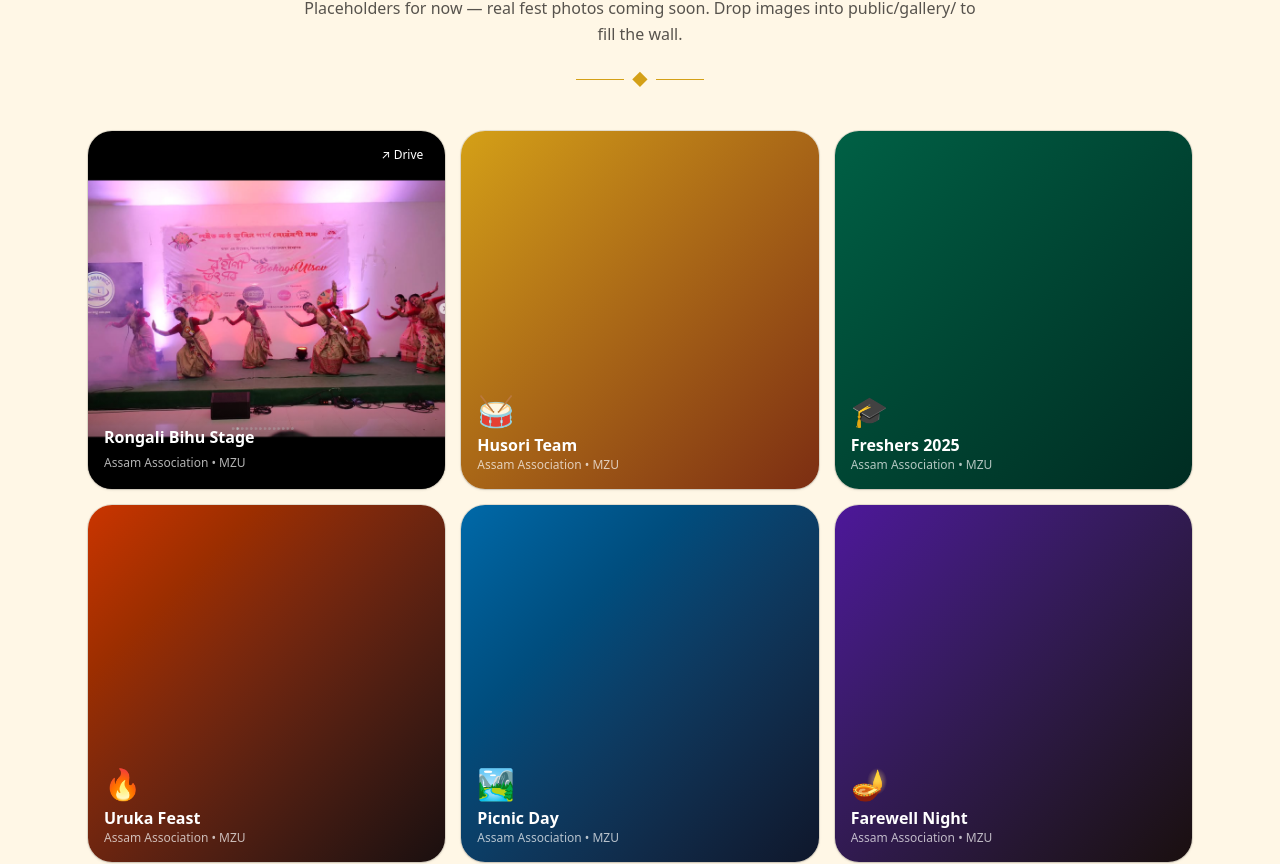
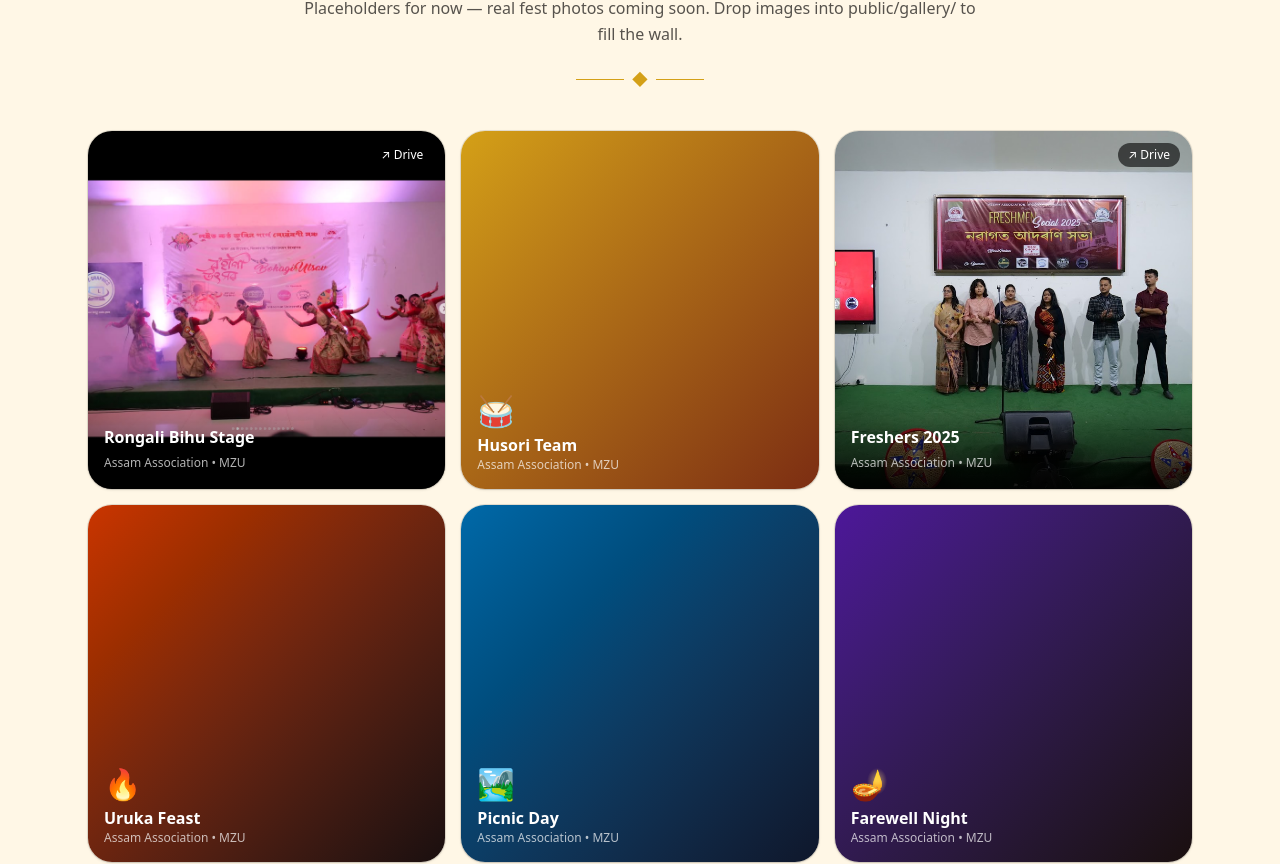
Before and after one commit to mrigangha/assam, a Next.js app: page / in a window 1280 px wide. Shown: the part 5797-6661 px from the top of the page. Built offline with nearby package versions, Linux system fonts and the light colour scheme.

Commit message:
Gallery Freshers 2025 tile uses freshers.png cover with Drive link

```diff
--- a/src/app/page.tsx
+++ b/src/app/page.tsx
@@ -369,7 +369,13 @@ function HomeContent() {
           />
           <div className="grid grid-cols-2 lg:grid-cols-3 gap-4">
             {t.gallery.tiles.map(([title, e], i) => {
-              if (i === 0) {
+              const photo =
+                i === 0
+                  ? "/slideshow/Screenshot_2026-10-02_20-24-06.png"
+                  : i === 2
+                    ? "/freshers.png"
+                    : null;
+              if (photo) {
                 return (
                   <a
                     key={title}
@@ -379,7 +385,7 @@ function HomeContent() {
                     className="card-hover aspect-square rounded-3xl overflow-hidden relative shadow-sm ring-1 ring-black/10 block"
                   >
                     <Image
-                      src="/slideshow/Screenshot_2026-10-02_20-24-06.png"
+                      src={photo}
                       alt={title}
                       fill
                       sizes="(max-width: 1024px) 50vw, 25vw"
```
Also changed, not shown: public/freshers.png (added).
